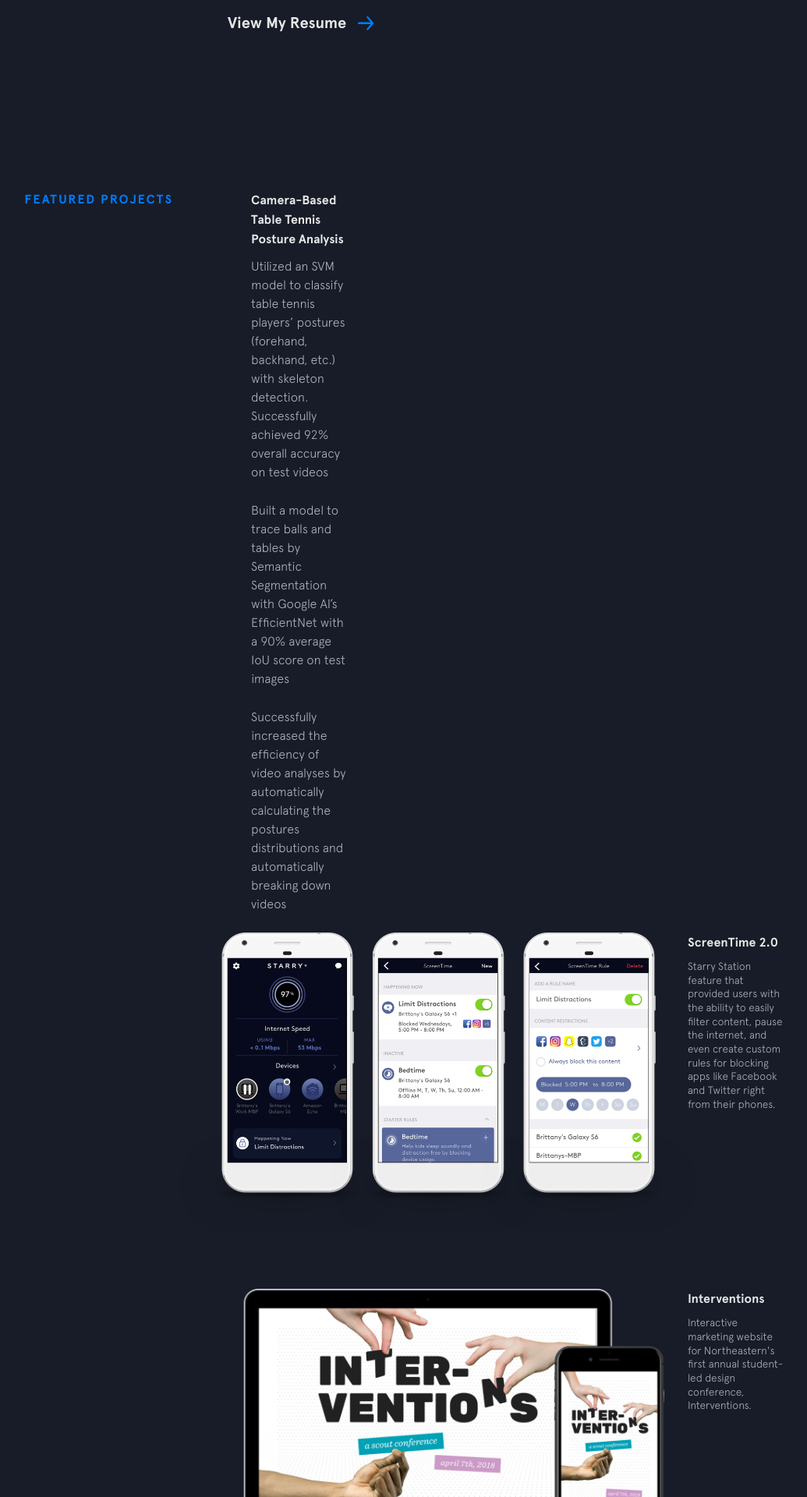
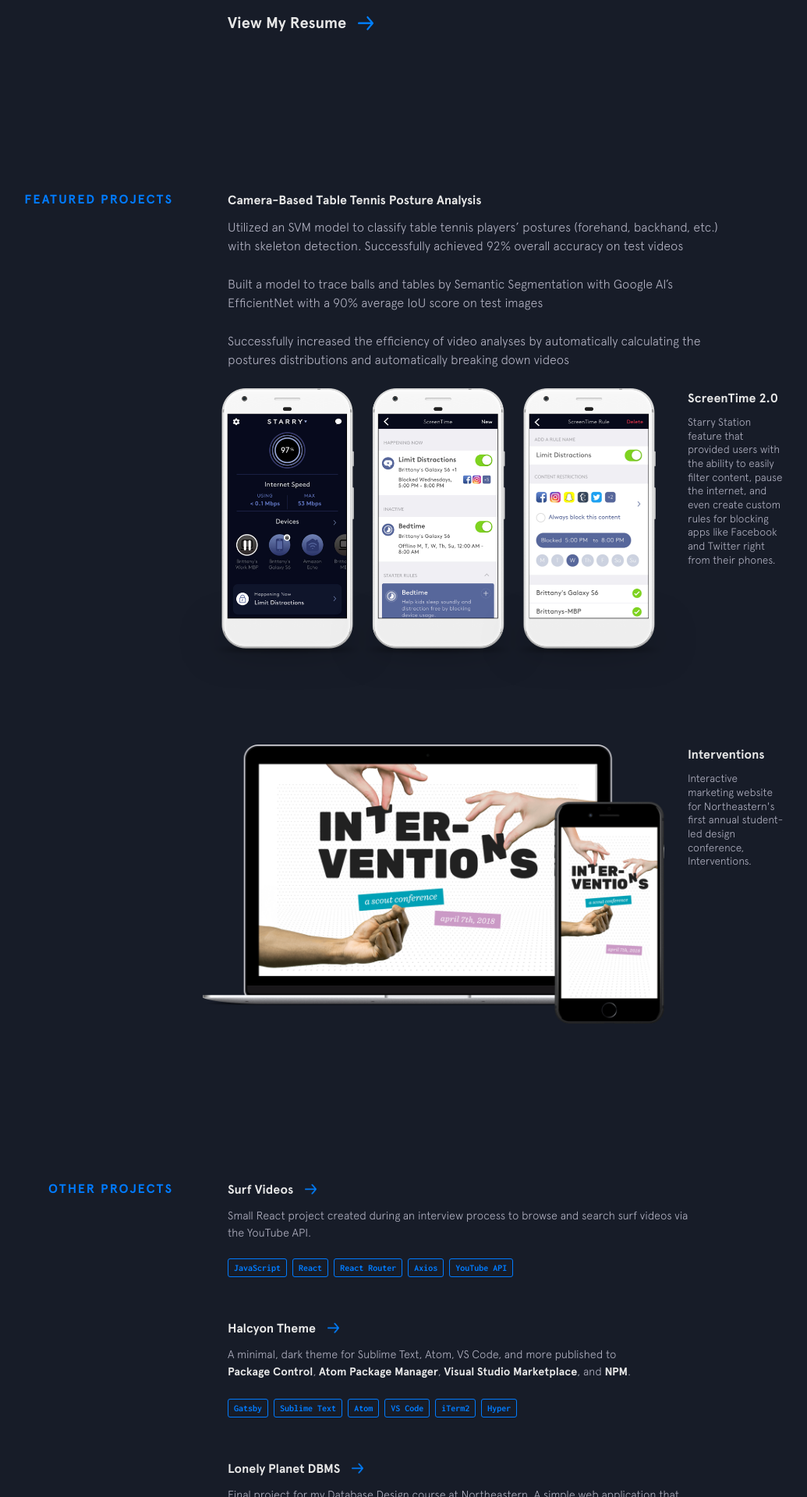
Before and after one commit to wutonytt/portfolio-v1, a Jekyll site: the page built from index.html, in a window 1280 px wide. Shown: the part 2053-3973 px from the top of the page at 78% size, without its empty margins (158-1193 px from the left). Built offline with Jekyll 4.4.1, drawn with Linux system fonts in a browser that asks for light colours; nearby versions of some CDN libraries.

Commit message:
Update featured-projects.html

```diff
--- a/_includes/featured-projects.html
+++ b/_includes/featured-projects.html
@@ -8,14 +8,14 @@
           <img src="{{site.baseurl}}/img/featured/blistabloc/blistabloc.png" alt="">
         </a>
       </figure> -->
-      <figcaption class="project__caption">
+<!--       <figcaption class="project__caption"> -->
       <div class="project__name">
         <a href="https://github.com/wutonytt/Camera-Based-Table-Tennis-Posture-Analysis" target="_blank">Camera-Based Table Tennis Posture Analysis</a>
       </div>
       <p>Utilized an SVM model to classify table tennis players’ postures (forehand, backhand, etc.) with skeleton detection. Successfully achieved 92% overall accuracy on test videos</p>
       <p>Built a model to trace balls and tables by Semantic Segmentation with Google AI’s EfficientNet with a 90% average IoU score on test images</p>
       <p>Successfully increased the efficiency of video analyses by automatically calculating the postures distributions and automatically breaking down videos</p>
-      </figcaption>
+<!--       </figcaption> -->
     </div>
 
     <div class="project screentime">
```
Lines whose indentation alone changed are shown as unchanged.
